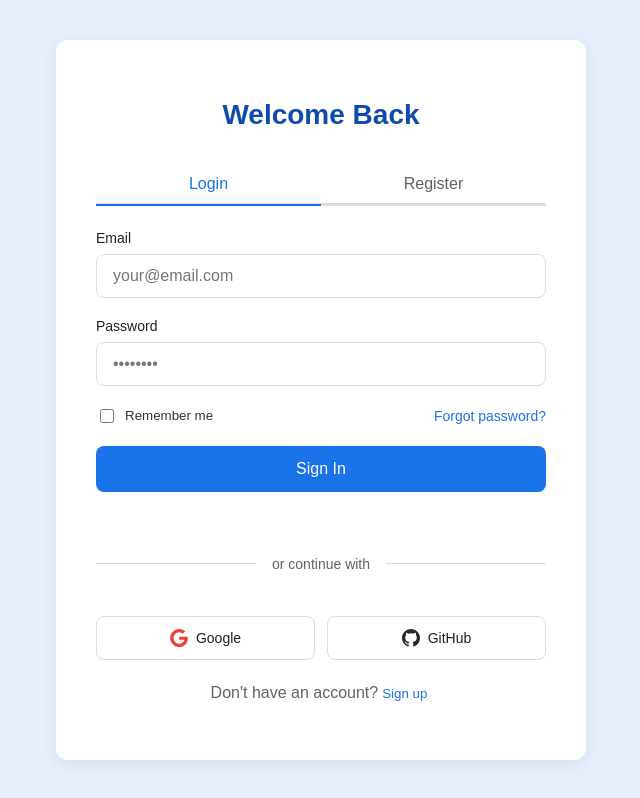
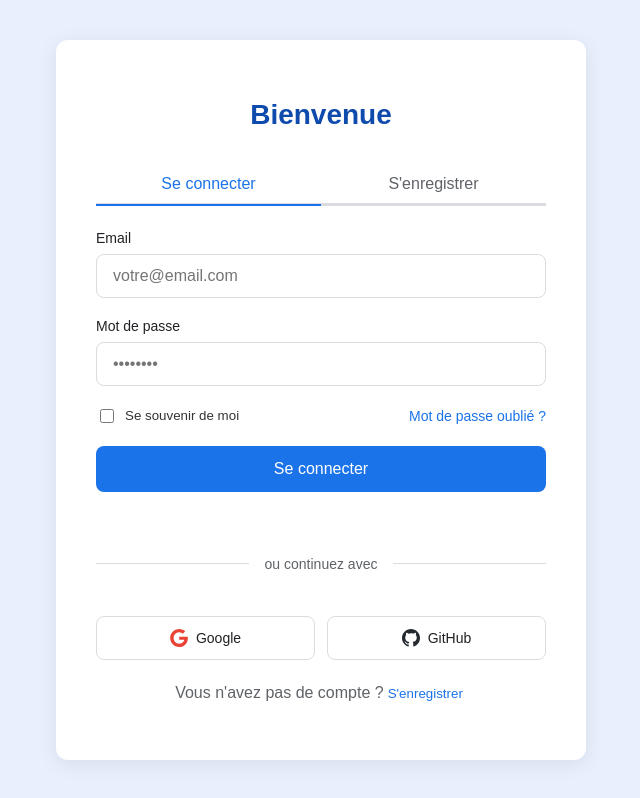
Before and after one commit to eipFinna/FINNA_MIRROR, a React (Create React App) app in the folder src/frontend/Web/: page /login in a window 1280 px wide. Shown: the whole page, without its empty margins (319-959 px from the left). Built offline with nearby package versions, Linux system fonts and the light colour scheme.

Commit message:
fix: translate to french the login/register

```diff
--- a/src/frontend/Web/src/components/auth/LoginForm.jsx
+++ b/src/frontend/Web/src/components/auth/LoginForm.jsx
@@ -32,13 +32,13 @@ function LoginForm() {
     const newErrors = {};
 
     if (!formData.email.trim()) {
-      newErrors.email = 'Email is required';
+      newErrors.email = 'L\'email est requis';
     } else if (!/\S+@\S+\.\S+/.test(formData.email)) {
-      newErrors.email = 'Email is invalid';
+      newErrors.email = 'L\'email est invalide';
     }
 
     if (!formData.password) {
-      newErrors.password = 'Password is required';
+      newErrors.password = 'Le mot de passe est requis';
     }
 
     setErrors(newErrors);
@@ -50,14 +50,14 @@ function LoginForm() {
     if (validate()) {
       loginUser(formData.email, formData.password)
       .then(response => {
-        console.log('Login successful:', response);
+        console.log('Connexion réussie :', response);
         navigate('/finna');
       }).catch(error => {
-        console.error('Login failed:', error);
+        console.error('Échec de la connexion :', error);
         if (error && error.status === 401) {
-          setErrors({ response: 'Invalid email or password' });
+          setErrors({ response: 'Email ou mot de passe invalide' });
         } else {
-          setErrors({ response: 'An error occurred. Please try again.' });
+          setErrors({ response: 'Une erreur est survenue. Veuillez réessayer.' });
         }
       });
     }
@@ -72,7 +72,7 @@ function LoginForm() {
           id="email"
           name="email"
           className={`form-input ${errors.email ? 'input-error' : ''}`}
-          placeholder="your@email.com"
+          placeholder="votre@email.com"
           value={formData.email}
           onChange={handleChange}
         />
@@ -80,7 +80,7 @@ function LoginForm() {
       </div>
 
       <div className="form-group">
-        <label htmlFor="password">Password</label>
+        <label htmlFor="password">Mot de passe</label>
         <input
           type="password"
           id="password"
@@ -102,22 +102,22 @@ function LoginForm() {
             checked={formData.rememberMe}
             onChange={handleChange}
           />
-          <label htmlFor="rememberMe">Remember me</label>
+          <label htmlFor="rememberMe">Se souvenir de moi</label>
         </div>
 
         <a href="/forgot-password" className="forgot-password">
-          Forgot password?
+          Mot de passe oublié ?
         </a>
       </div>
 
       <button type="submit" className="auth-button">
-        Sign In
+        Se connecter
       </button>
       <div style={{ textAlign: 'center'}}>
         {errors.response && <p className="error-message" style={{ fontSize: '18px'}}>{errors.response}</p>}
       </div>
       <div className="auth-divider">
-        <span>or continue with</span>
+        <span>ou continuez avec</span>
       </div>
 
       <div className="social-buttons">
--- a/src/frontend/Web/src/components/auth/RegisterForm.jsx
+++ b/src/frontend/Web/src/components/auth/RegisterForm.jsx
@@ -34,27 +34,27 @@ function RegisterForm() {
     const newErrors = {};
 
     if (!formData.name.trim()) {
-      newErrors.name = 'Name is required';
+      newErrors.name = 'Le nom est requis';
     }
 
     if (!formData.email.trim()) {
-      newErrors.email = 'Email is required';
+      newErrors.email = 'L\'email est requis';
     } else if (!/\S+@\S+\.\S+/.test(formData.email)) {
-      newErrors.email = 'Email is invalid';
+      newErrors.email = 'L\'email est invalide';
     }
 
     if (!formData.password) {
-      newErrors.password = 'Password is required';
+      newErrors.password = 'Le mot de passe est requis';
     } else if (formData.password.length < 8) {
-      newErrors.password = 'Password must be at least 8 characters';
+      newErrors.password = 'Le mot de passe doit contenir au moins 8 caractères';
     }
 
     if (formData.password !== formData.confirmPassword) {
-      newErrors.confirmPassword = 'Passwords do not match';
+      newErrors.confirmPassword = 'Les mots de passe ne correspondent pas';
     }
 
     if (!formData.agreeTerms) {
-      newErrors.agreeTerms = 'You must agree to the terms and conditions';
+      newErrors.agreeTerms = 'Vous devez accepter les conditions générales';
     }
 
     setErrors(newErrors);
@@ -67,14 +67,14 @@ function RegisterForm() {
     if (validate()) {
       registerUser(formData.email, formData.password)
         .then(response => {
-          console.log('User registered successfully:', response);
+          console.log('Utilisateur enregistré avec succès :', response);
         })
         .catch(error => {
-          console.error('Error registering user:', error);
+          console.error('Erreur lors de l\'enregistrement :', error);
           if (error.response && error.response.status === 409) {
-            setErrors({ email: 'Email already exists' });
+            setErrors({ email: 'Cet email existe déjà' });
           } else {
-            setErrors({ general: 'An error occurred while registering. Please try again.' });
+            setErrors({ general: 'Une erreur est survenue lors de l\'inscription. Veuillez réessayer.' });
           }
         });
       navigate('/finna');
@@ -84,13 +84,13 @@ function RegisterForm() {
   return (
     <form className="auth-form" onSubmit={handleSubmit}>
       <div className="form-group">
-        <label htmlFor="name">Full Name</label>
+        <label htmlFor="name">Nom</label>
         <input
           type="text"
           id="name"
           name="name"
           className={`form-input ${errors.name ? 'input-error' : ''}`}
-          placeholder="John Doe"
+          placeholder="Jean Dupont"
           value={formData.name}
           onChange={handleChange}
         />
@@ -104,7 +104,7 @@ function RegisterForm() {
           id="email"
           name="email"
           className={`form-input ${errors.email ? 'input-error' : ''}`}
-          placeholder="your@email.com"
+          placeholder="votre@email.com"
           value={formData.email}
           onChange={handleChange}
         />
@@ -112,7 +112,7 @@ function RegisterForm() {
       </div>
 
       <div className="form-group">
-        <label htmlFor="password">Password</label>
+        <label htmlFor="password">Mot de passe</label>
         <input
           type="password"
           id="password"
@@ -126,7 +126,7 @@ function RegisterForm() {
       </div>
 
       <div className="form-group">
-        <label htmlFor="confirmPassword">Confirm Password</label>
+        <label htmlFor="confirmPassword">Confirmez le mot de passe</label>
         <input
           type="password"
           id="confirmPassword"
@@ -149,17 +149,17 @@ function RegisterForm() {
           className={errors.agreeTerms ? 'checkbox-error' : ''}
         />
         <label htmlFor="agreeTerms">
-          I agree to the <a href="/terms" className="terms-link">Terms and Conditions</a>
+          J'accepte les <a href="/terms" className="terms-link">Conditions Générales</a>
         </label>
         {errors.agreeTerms && <p className="error-message">{errors.agreeTerms}</p>}
       </div>
 
       <button type="submit" className="auth-button">
-        Create Account
+        Créer un compte
       </button>
 
       <div className="auth-divider">
-        <span>or register with</span>
+        <span>ou inscrivez-vous avec</span>
       </div>
 
       <div className="social-buttons">
--- a/src/frontend/Web/src/pages/LoginRegister.jsx
+++ b/src/frontend/Web/src/pages/LoginRegister.jsx
@@ -10,8 +10,7 @@ function LoginRegister() {
     <div className="auth-container">
       <div className="auth-card">
         <div className="auth-header">
-          <h1>{isLoginView ? 'Welcome Back' : 'Create an Account'}</h1>
-
+          <h1>{isLoginView ? 'Bienvenue' : 'Créer un compte'}</h1>
         </div>
 
         <div className="auth-tabs">
@@ -19,13 +18,13 @@ function LoginRegister() {
             className={`auth-tab ${isLoginView ? 'active' : ''}`}
             onClick={() => setIsLoginView(true)}
           >
-            Login
+            Se connecter
           </button>
           <button
             className={`auth-tab ${!isLoginView ? 'active' : ''}`}
             onClick={() => setIsLoginView(false)}
           >
-            Register
+            S'enregistrer
           </button>
         </div>
 
@@ -36,13 +35,13 @@ function LoginRegister() {
         <div className="auth-footer">
           <p>
             {isLoginView
-              ? "Don't have an account?"
-              : "Already have an account?"}
+              ? "Vous n'avez pas de compte ?"
+              : "Vous avez déjà un compte ?"}
             <button
               className="auth-text-button"
               onClick={() => setIsLoginView(!isLoginView)}
             >
-              {isLoginView ? 'Sign up' : 'Sign in'}
+              {isLoginView ? "S'enregistrer" : "Se connecter"}
             </button>
           </p>
         </div>
```
